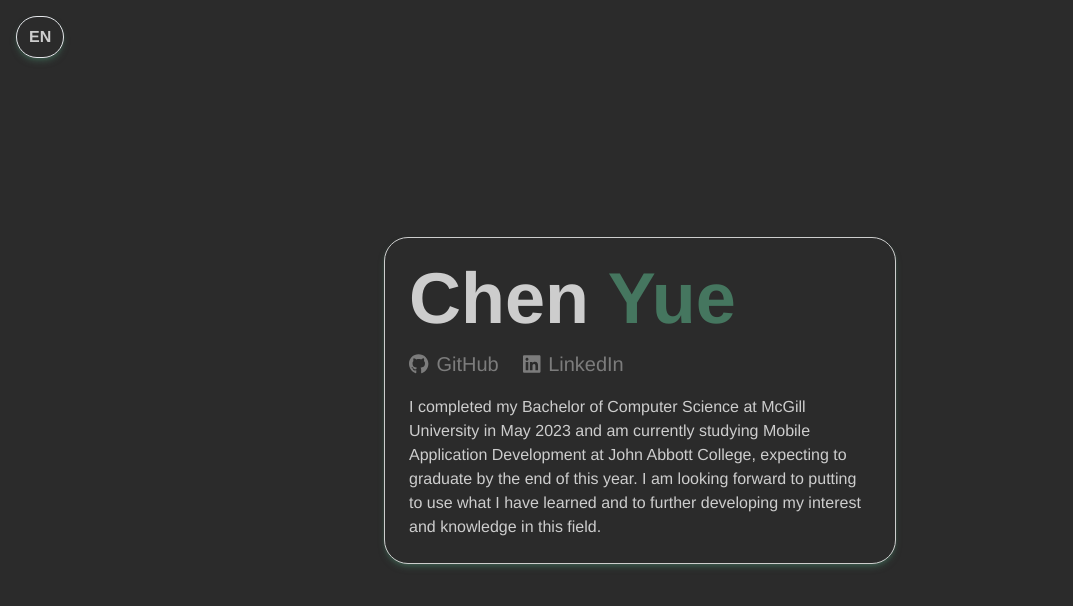
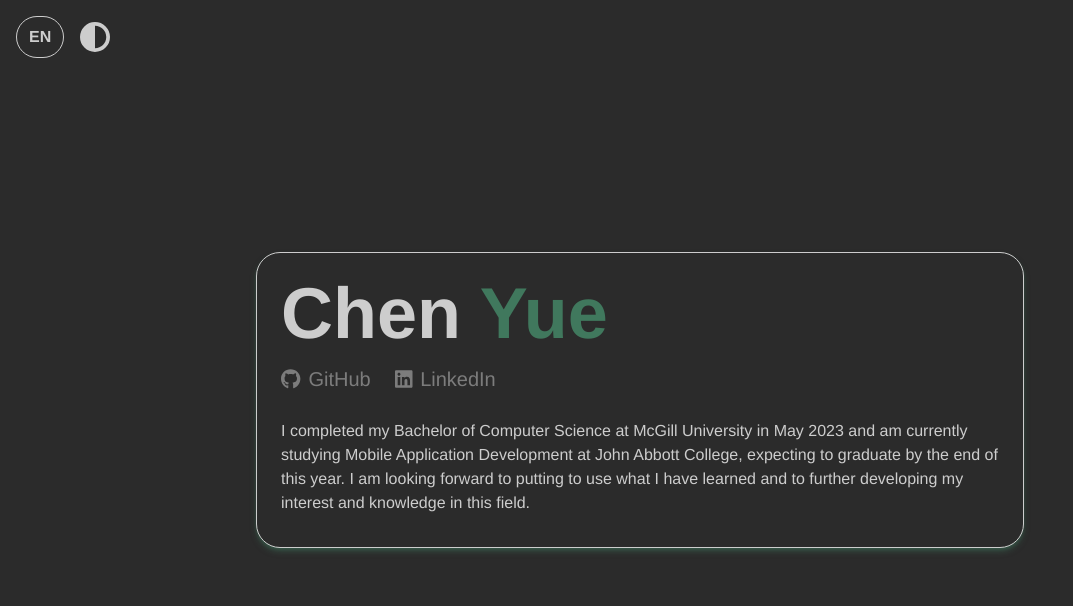
Before and after one commit to cyue49/MyWebsite, a React (Create React App) app: page / in a window 1280 px wide. Shown: the top 606 px of the page, without its empty margins (0-1073 px from the left). Built offline with nearby package versions, Linux system fonts and the light colour scheme.

Commit message:
updated home page and added light mode and dark mode

```diff
--- a/src/App.css
+++ b/src/App.css
@@ -2,8 +2,21 @@
 @tailwind components;
 @tailwind utilities;
 
+/* Color themes */
+.dark {
+    --primaryColor: 64, 120, 93;
+    --darkColor: 43, 43, 43;
+    --lightColor: 205, 205, 205;
+}
+
+.light {
+    --primaryColor: 64, 120, 93;
+    --darkColor: 222, 222, 222;
+    --lightColor: 43, 43, 43;
+}
+
 @layer base {
-    html {
+    body {
         @apply text-lightColor bg-darkColor;
         box-sizing: border-box;
     }
@@ -18,6 +31,11 @@
     /* Common positions */
     .center-of-div {
         @apply flex justify-center items-center;
+    }
+
+    /* Hover animation */
+    .hover-animation {
+        @apply transition duration-200 ease-in-out
     }
 
     /* Appear from top animation */
--- a/src/App.js
+++ b/src/App.js
@@ -1,23 +1,44 @@
-import React, { useState } from 'react'
+import React, { useState, useEffect } from 'react'
 import {
     BrowserRouter as Router,
     Routes,
     Route
 } from "react-router-dom";
+import { FontAwesomeIcon } from '@fortawesome/react-fontawesome'
+import { faCircleHalfStroke } from '@fortawesome/free-solid-svg-icons'
 
 import './App.css';
 import Home from './pages/Home'
 
 function App() {
-    let [language, setLanguage] = useState('en');
+    const [language, setLanguage] = useState('en');
+    const [theme, setTheme] = useState('dark');
 
     const handleLanguage = () => {
         language === 'en' ? setLanguage('fr') : setLanguage('en')
     }
 
+    const handleTheme = () => {
+        if (theme === 'dark') {
+            setTheme('light')
+        } else {
+            setTheme('dark')
+        }
+    }
+
+    useEffect(() => {
+        const themes = ['dark', 'light']
+        themes.forEach(theme => document.body.classList.remove(theme))
+        document.body.classList.add(theme)
+    }, [theme])
+
     return (
         <div>
-            <div className='border rounded-full font-bold fixed top-4 left-4 z-10 py-2 px-3 cursor-pointer shadow-md shadow-primaryColor/50 uppercase hover:bg-lightColor hover:text-darkColor' onClick={handleLanguage}>{language}</div>
+            <div className='fixed top-4 left-4 z-10 flex flex-row items-center justify-start gap-4'>
+                <div className='border border-lightColor rounded-full font-bold py-2 px-3 cursor-pointer uppercase hover:bg-lightColor hover:text-darkColor hover:shadow-md hover:shadow-primaryColor/50 hover-animation' onClick={handleLanguage}>{language}</div>
+                <FontAwesomeIcon icon={faCircleHalfStroke} className='text-3xl text-lightColor' onClick={handleTheme} />
+            </div>
+
 
             <Router>
                 <Routes>
--- a/src/pages/Home.js
+++ b/src/pages/Home.js
@@ -7,24 +7,24 @@
     const frIntro = "J'ai complété mon baccalauréat en informatique à l'université de McGill en mai 2023 et j'étudie présentement le dévelopement d'applications mobiles au collège John Abbott. J'ai hâte appliquer les notions apprises au travail et d'approfondir mes intérêts et connaissances dans ce domaine."
 
     return (
-        <div className='h-screen v-screen center-of-div'>
-            <div className='appear-animation max-w-lg border border-lightColor rounded-3xl m-4 p-6 bg-darkColor shadow-md shadow-primaryColor/50 flex flex-col justify-start items-start gap-4 flex-wrap'>
+        <div className='h-screen v-screen center-of-div flex-row'>
+            <div className='appear-animation max-w-3xl border border-lightColor rounded-3xl m-4 p-6 bg-darkColor shadow-md shadow-primaryColor/50 hover:shadow-[0_20px_60px_-15px_rgba(0,0,0,0.3)] hover:shadow-primaryColor/50 flex flex-col justify-start items-start gap-4 flex-wrap hover-animation'>
                 <div className='text-7xl font-bold text-lightColor'>Chen <span className='text-primaryColor'>Yue</span></div>
 
                 <div className='flex flex-row items-center justify-start gap-6'>
                     <a href='https://github.com/cyue49' target='_blank' rel='noreferrer'
-                        className='flex flex-row gap-2 items-center text-xl border-b border-b-transparent hover:border-lightColor opacity-50 hover:opacity-100'>
+                        className='flex flex-row gap-2 items-center text-xl border-b-2 border-b-transparent hover:border-primaryColor opacity-50 hover:opacity-100 hover-animation'>
                         <FontAwesomeIcon icon={faGithub} className='p-0 m-0' />
                         <div>GitHub</div>
                     </a>
                     <a href='https://www.linkedin.com/in/chen-yue-yc' target='_blank' rel='noreferrer'
-                        className='flex flex-row gap-2 items-center text-xl border-b border-b-transparent hover:border-lightColor opacity-50 hover:opacity-100'>
+                        className='flex flex-row gap-2 items-center text-xl border-b-2 border-b-transparent hover:border-primaryColor opacity-50 hover:opacity-100 hover-animation'>
                         <FontAwesomeIcon icon={faLinkedin} className='p-0 m-0' />
                         <div>LinkedIn</div>
                     </a>
                 </div>
 
-                {language === 'en' ? <div>{enIntro}</div> : <div>{frIntro}</div>}
+                <div className='py-2'>{language === 'en' ? enIntro : frIntro}</div>
             </div>
         </div>
     )
--- a/tailwind.config.js
+++ b/tailwind.config.js
@@ -6,9 +6,9 @@
     theme: {
         extend: {
             colors: {
-                primaryColor: '#45765f',
-                darkColor: '#2b2b2b',
-                lightColor: '#cdcdcd'
+                primaryColor: 'rgba(var(--primaryColor))',
+                darkColor: 'rgba(var(--darkColor))',
+                lightColor: 'rgba(var(--lightColor))'
             }
         },
         fontFamily: {
```
